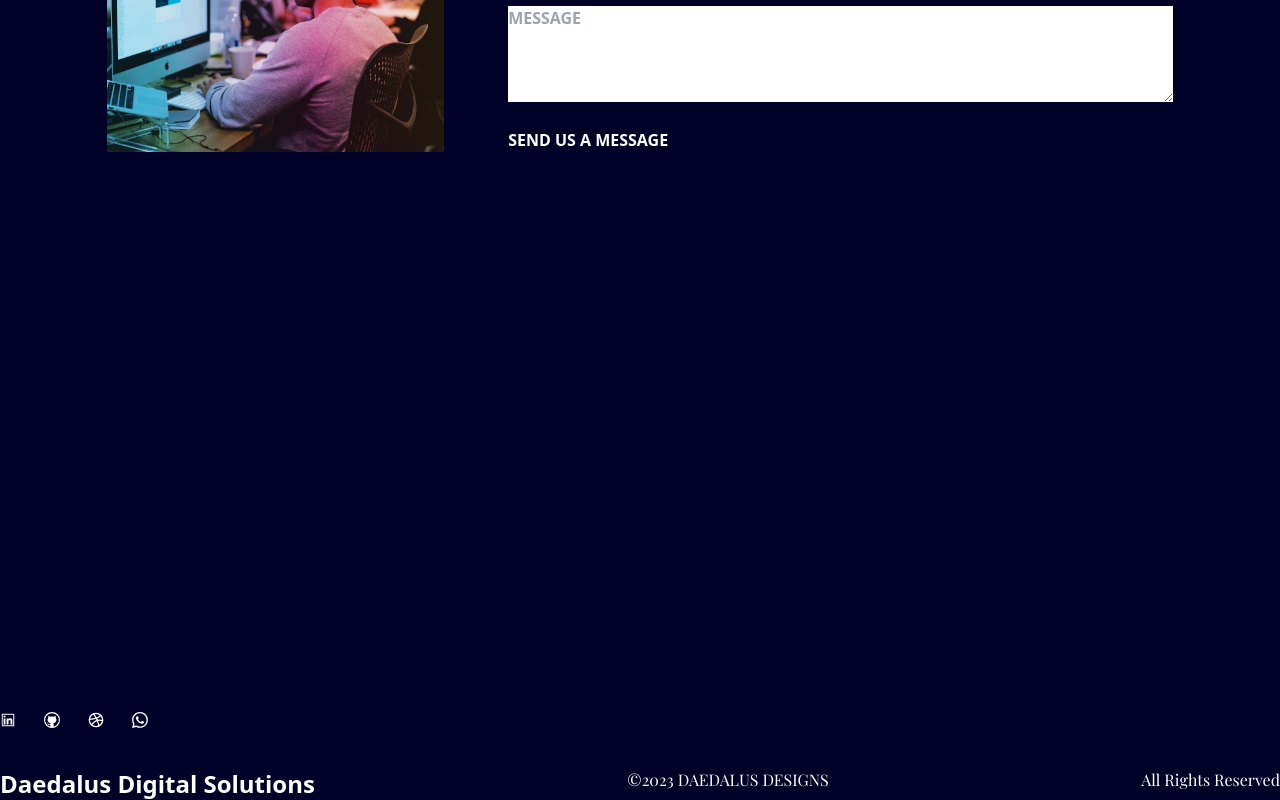
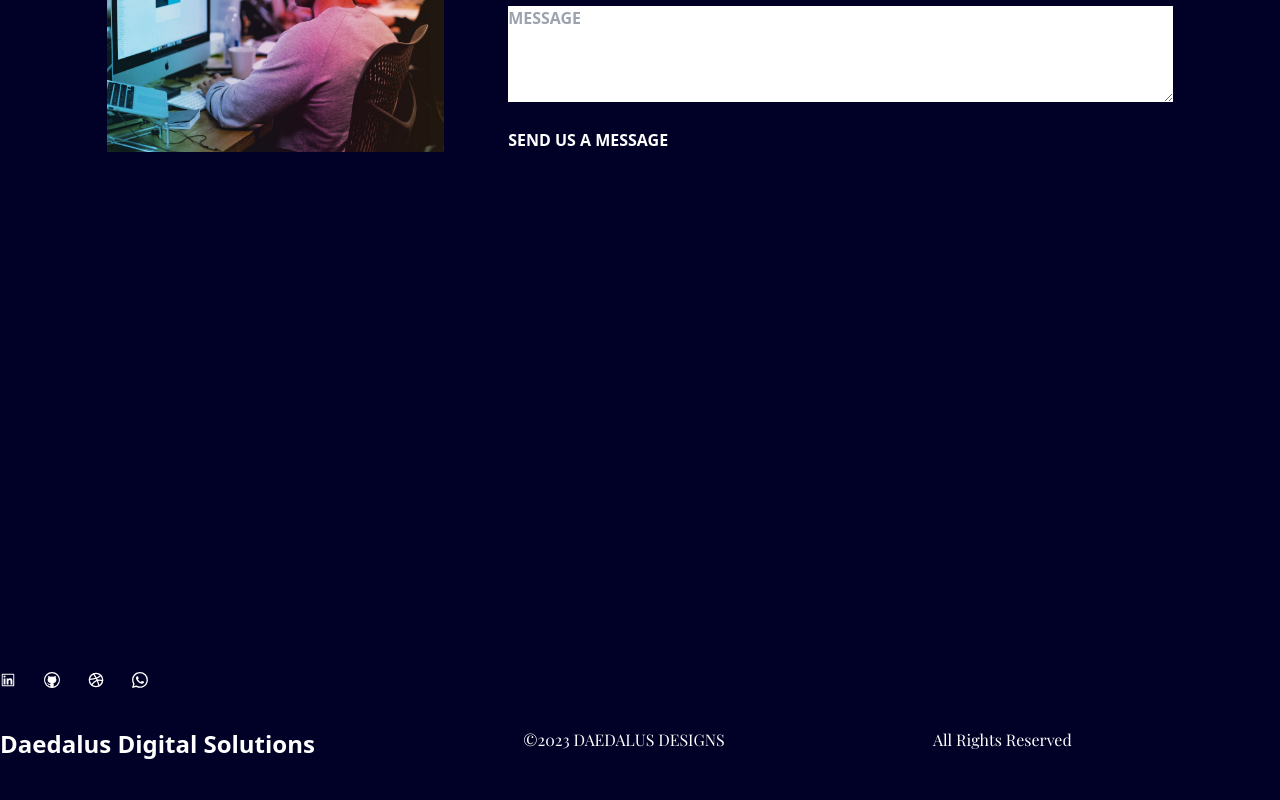
Before and after one commit to Daedalus-Digital/DeployedWindowPain, a React (Vite) app: page / in a window 1280 px wide. Shown: the part 5990-6790 px from the top of the page. After the commit the page ends 6750 px from the top, so only its background shows below. Built offline with nearby package versions, Linux system fonts and the light colour scheme; a web font is replaced by a local one.

Commit message:
fixed footer

```diff
--- a/src/scenes/Footer.jsx
+++ b/src/scenes/Footer.jsx
@@ -2,7 +2,7 @@ import SocialMediaIcons from "../components/SocialMediaIcons";
 
 const Footer = () => {
   return (
-    <footer className="h-64 bg-ribcolororange pt-10">
+    <footer className="h-50 bg-ribcolororange pt-5">
       <div className="w-10/12 mx-auto">
         <SocialMediaIcons />
         <div className="md:flex justify-center md:justify-between text-center ">
@@ -15,6 +15,7 @@ const Footer = () => {
           <p className="font-playfair text-md text-bluebody">
             All Rights Reserved
           </p>
+          <br />
         </div>
       </div>
     </footer>
```
Also changed, not shown: 1 other file (tests, documents, lock files or other folders).
